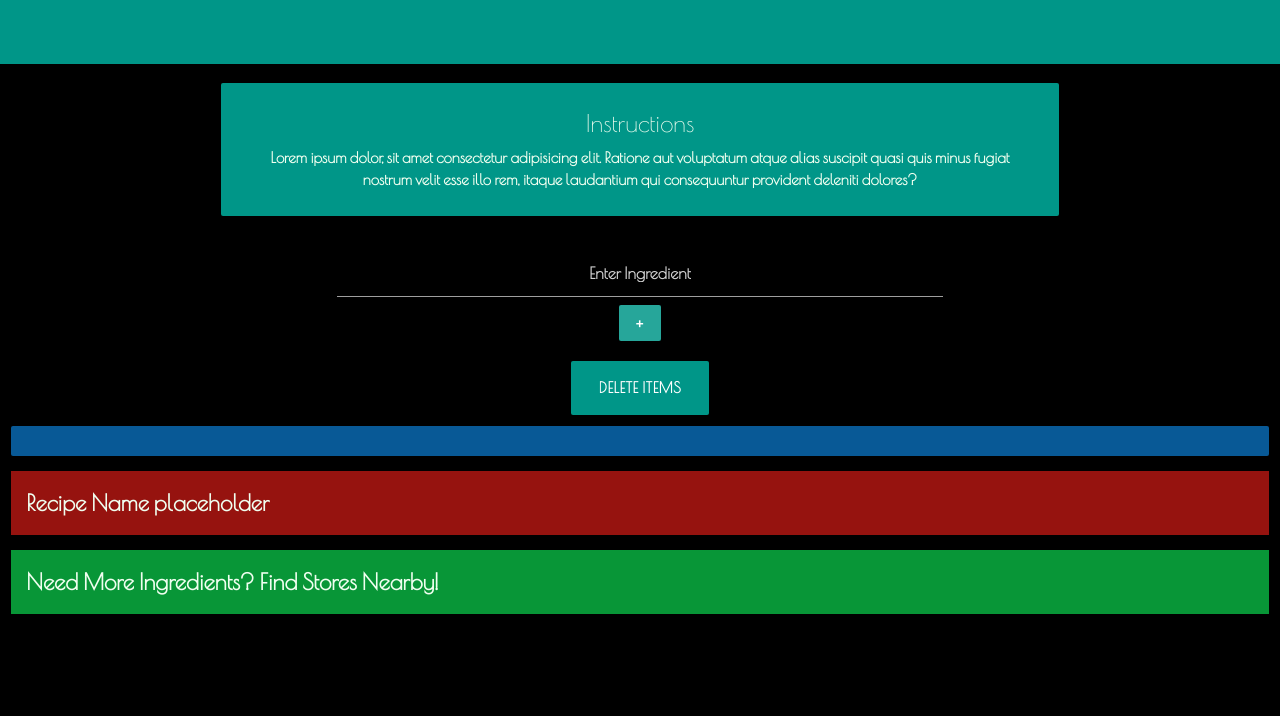
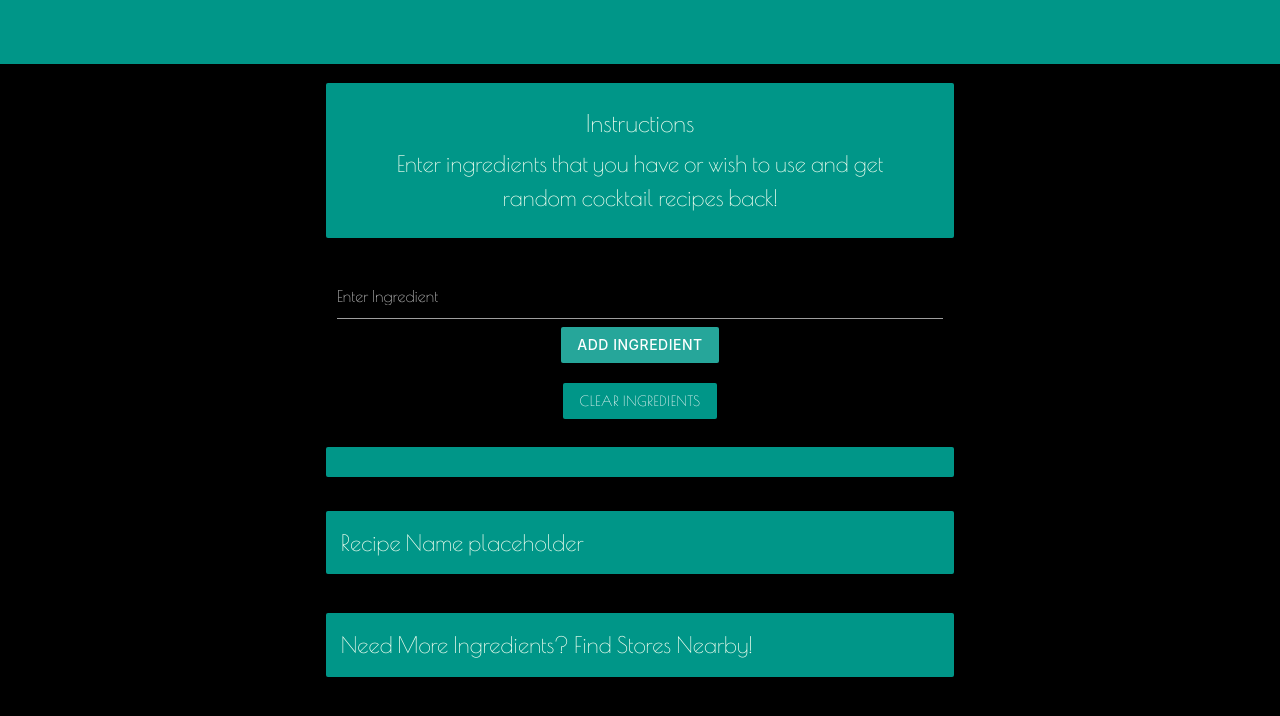
Before and after one commit to jlamonade/cocktail-maker, a plain HTML site: page index.html in a window 1280 px wide. Drawn offline with nearby package versions, Linux system fonts and the light colour scheme; no server answers.

Commit message:
Fixed cocktailIds not updating

```diff
--- a/assets/css/style.css
+++ b/assets/css/style.css
@@ -1,22 +1,23 @@
 * {
-    /* margin-top: 0px;
-    margin-bottom: 0px; */
-    text-align: center;
   font-family: "Poiret One", cursive;
   color: #f0fff0;
-    font-weight: 600;
+  font-weight: 500;
+}
+
+p {
+  font-size: 1.5rem;
 }
 
 .blue-custom {
-    background-color: #085996!important;
+  background-color: #085996 !important;
 }
 
 .red-custom {
-      background-color: #96130F!important;
+  background-color: #96130f !important;
 }
 
 .green-custom {
-      background-color: #089637!important;
+  background-color: #089637 !important;
 }
 
 body {
@@ -36,8 +37,8 @@
 }
 
 .collapsible {
-    text-align: center;
   background: none;
+  padding: 0 !important;
 }
 
 #ingredients,
@@ -49,7 +50,7 @@
   outline: none;
 }
 
-  #ingredient-list{
+#ingredient-list {
   font-size: 1.5rem;
 }
 
@@ -61,19 +62,29 @@
   background-color: black;
   border: 0 !important;
   box-shadow: none !important;
-    padding: 1rem!important;
-    border-bottom: 0!important;
+  padding: 1rem !important;
+  border-bottom: 0 !important;
 }
 
 .collection-item {
   border-bottom: 1px solid white;
+  padding: 0px!important;
 }
 
 .collapsible-header,
 .collapsible-body,
 .collapsible,
 ul.collapsible > li {
-    border: 0!important;
-    border-bottom: 0!important;
+  border: 0 !important;
+  border-bottom: 0 !important;
   box-shadow: none !important;
+  border-radius: 2px;
 }
+
+ul.collapsible > li {
+    margin-bottom: 5px;
+}
+
+.collapsible-body {
+    font-size: 1.5rem;
+}
--- a/assets/js/script.js
+++ b/assets/js/script.js
@@ -13,13 +13,12 @@ var cocktailIds = []; // Used to store IDs pulled from getData()
 
 // FUNCTIONS
 
-function validateIngredientInput(event) {
+function validateIngredientInput() {
   /*
     validates by checking for a non-null return
     if non-null return then ingredients are added to temporary
     ingredients array
   */
-  event.preventDefault();
   var ingredients = ingredientInput.value;
   var requestUrl = `https://www.thecocktaildb.com/api/json/v2/${apiKey}/search.php?i=${ingredients}`;
   fetch(requestUrl)
@@ -47,7 +46,7 @@ function populateIngredientToIngredientsDiv() {
     var ingredientString = ingredient.split("_").join(" ");
     var indgredientItem = document.createElement("li");
     indgredientItem.textContent = ingredientString;
-    indgredientItem.setAttribute("class", "collection-item blue-custom");
+    indgredientItem.setAttribute("class", "collection-item teal");
     indgredientItem.addEventListener("click", removeIngredientFromList);
     ingredientsDiv.appendChild(indgredientItem);
   });
@@ -73,24 +72,25 @@ function removeIngredientFromList(event) {
   }
 }
 
-var getData = async () => {
+function getData() {
   /*
     Gets the cocktaile recipe from the API using a list of ingredients
     as parameters
   */
-  var listofIng = temporaryIngredientsArray.join(",");
+  var listofIng = temporaryIngredientsArray.join(","); // joins ingredients into url friendly parameter
   fetch(
     `https://www.thecocktaildb.com/api/json/v2/${apiKey}/filter.php?i=${listofIng}`
   )
     .then((response) => response.json())
     .then((data) => {
+      cocktailIds = []; // clears out cocktailIds so that the while loop runs in randomRec()
       randomRec(data.drinks);
       getDrinkRecipes();
     });
-};
+}
 
 function getDrinkRecipes() {
-  recipeCollapsible.innerHTML = ""; // Empties out innerHTML so that it does not create duplicates
+  recipeCollapsible.innerHTML = ""; // clears out innerHTML so that it does not create duplicates
   for (var i = 0; i < cocktailIds.length; i++) {
     fetch(
       `https://www.thecocktaildb.com/api/json/v2/${apiKey}/lookup.php?i=${cocktailIds[i]}`
@@ -107,7 +107,6 @@ function populateCollapsibleWithRecipes(drink) {
     takes a random drink object, parses it for name, ingredients, and instructions
     and creates a new recipe collapsible element
   */
-  recipeCollapsible.innerHTML = "";
   var drinkName = drink.strDrink;
   var ingredients = [];
   var instructions = drink.strInstructions;
@@ -128,10 +127,11 @@ function populateCollapsibleWithRecipes(drink) {
 
   // CREATE AND BUILD
   var recipeLi = document.createElement("li");
+  recipeLi.setAttribute("class", "center-align")
 
   // Recipe Name
   var recipeNameDiv = document.createElement("div");
-  recipeNameDiv.setAttribute("class", "collapsible-header teal red-custom");
+  recipeNameDiv.setAttribute("class", "collapsible-header teal");
   recipeNameDiv.textContent = drinkName;
 
   // Recipe Body
@@ -161,7 +161,6 @@ function populateCollapsibleWithRecipes(drink) {
 }
 
 function randomRec(data) {
-  console.log(data)
   // go through the data array until we have at least five items
   if (data.length >= 5) {
     while (cocktailIds.length < 5) {
@@ -178,7 +177,11 @@ function randomRec(data) {
       cocktailIds.push(data[i].idDrink);
     }
   }
-  console.log(cocktailIds)
+}
+
+function handleAddIngredientsClick(event) {
+  event.preventDefault();
+  validateIngredientInput();
 }
 
 // inititalization
@@ -192,7 +195,7 @@ if (temporaryIngredientsArray) {
 
 // Each time item add is clicked it will fetch recipes from the API
 // This way the recipe list updates when each new ingredient is added
-addIngredientsButton.addEventListener("click", validateIngredientInput);
+addIngredientsButton.addEventListener("click", handleAddIngredientsClick);
 
 // populate ingredients list with ingredients saved to localStorage
 populateIngredientToIngredientsDiv(temporaryIngredientsArray);
--- a/index.html
+++ b/index.html
@@ -74,14 +74,12 @@
     <main>
       <section id="instructions">
         <div class="row">
-          <div class="card teal col s12 m8 offset-m2">
-            <div class="card-content white-text">
+          <div class="card teal col s12 m8 l6 offset-m2 offset-l3">
+            <div class="card-content center-align">
               <span class="card-title">Instructions</span>
               <p>
-                Lorem ipsum dolor, sit amet consectetur adipisicing elit.
-                Ratione aut voluptatum atque alias suscipit quasi quis minus
-                fugiat nostrum velit esse illo rem, itaque laudantium qui
-                consequuntur provident deleniti dolores?
+                Enter ingredients that you have or wish to use and
+                get random cocktail recipes back!
               </p>
             </div>
           </div>
@@ -90,7 +88,7 @@
 
       <section id="ingredients">
         <div class="row">
-          <form class="col s12 m6 offset-m3">
+          <form class="col s12 m8 l6 offset-m2 offset-l3 center-align">
             <input
               placeholder="Enter Ingredient"
               id="ingredient-input"
@@ -101,26 +99,25 @@
               type="submit"
               id="add-button"
             >
-              +
+              Add Ingredient
             </button>
           </form>
         </div>
+        <div class="row delete-button center-align">
+            <a class="waves-effect waves-light btn teal">Clear Ingredients</a>
+          </div>
       </section>
 
-      <div class="delete-button">
-        <a class="waves-effect waves-light btn-large teal">Delete Items</a>
-      </div>
-
-      <div id="ingredient-list">
-        <ul class="collection ingredient-ul blue-custom">
+      <div id="ingredient-list" class="row center-align">
+        <ul class="collection ingredient-ul teal col s12 m8 l6 offset-m2 offset-l3">
           <li>placeholder</li>
         </ul>
       </div>
 
-      <section id="recipe">
-        <ul class="collapsible recipe-collapsible">
+      <section id="recipe" class="row">
+        <ul class="collapsible recipe-collapsible col s12 m8 l6 offset-m2 offset-l3">
           <li>
-            <div class="collapsible-header red-custom">Recipe Name placeholder</div>
+            <div class="collapsible-header teal">Recipe Name placeholder</div>
             <div class="collapsible-body">
               <ul>
                 <li>ingredient</li>
@@ -131,15 +128,15 @@
         </ul>
       </section>
 
-      <section id="maps">
-        <ul class="collapsible">
+      <section id="maps" class="row">
+        <ul class="collapsible col s12 m8 l6 offset-m2 offset-l3">
           <li>
-            <div class="collapsible-header green-custom">
+            <div class="collapsible-header teal">
               Need More Ingredients? Find Stores Nearby!
             </div>
             <div class="collapsible-body">
               <div class="row">
-                <form class="col s4 offset-s4 valign">
+                <form>
                   <div class="input-field col s12">
                     <input
                       placeholder="Enter Address or Zip Code"
```
Lines whose indentation alone changed are shown as unchanged.
